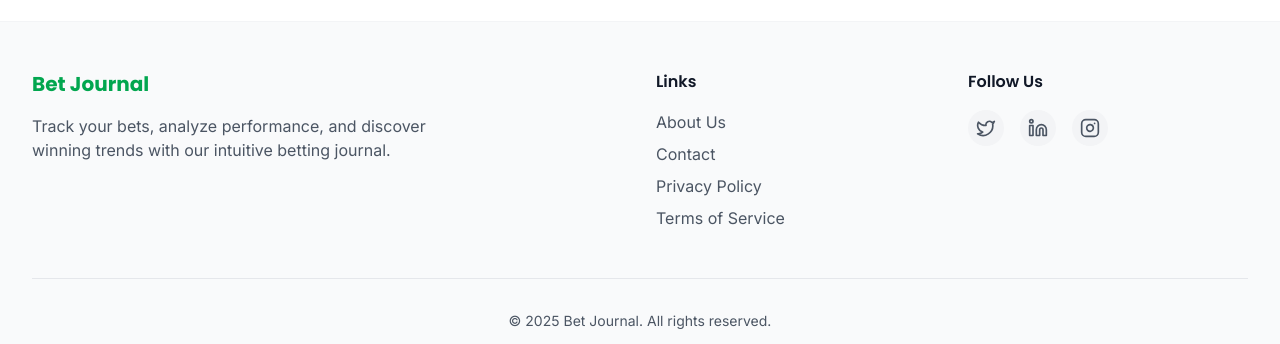
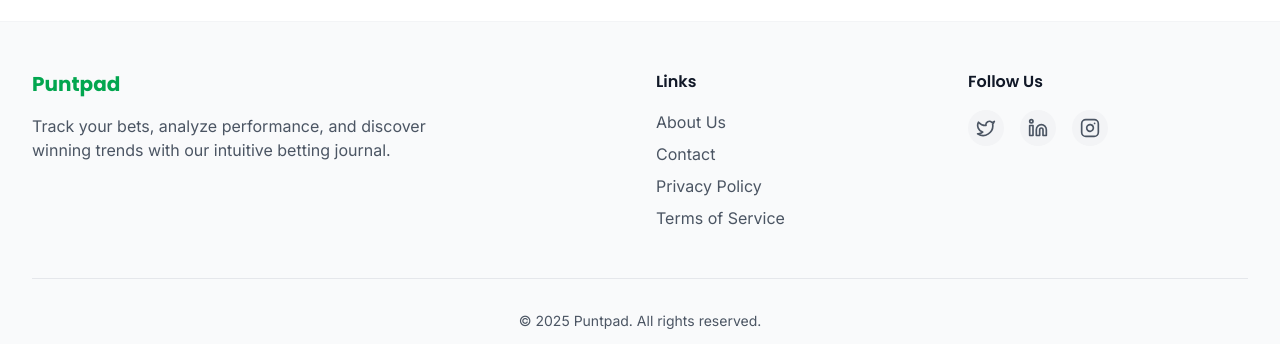
Before and after one commit to JackDilger/punt-pad, a React (Vite) app: page / in a window 1280 px wide. Shown: the part 2453-2797 px from the top of the page. Built offline with nearby package versions, Linux system fonts and the light colour scheme.

Commit message:
Rename app to Puntpad
Update app name to reflect the new name, Puntpad.  No functional changes.

```diff
--- a/index.html
+++ b/index.html
@@ -4,9 +4,9 @@
   <head>
     <meta charset="UTF-8" />
     <meta name="viewport" content="width=device-width, initial-scale=1.0" />
-    <title>Bet Journal - Track Smarter, Win More</title>
-    <meta name="description" content="Track your bets, analyze performance, and discover winning trends with Bet Journal." />
-    <meta name="author" content="Bet Journal" />
+    <title>Puntpad - Track Smarter, Win More</title>
+    <meta name="description" content="Track your bets, analyze performance, and discover winning trends with Puntpad." />
+    <meta name="author" content="Puntpad" />
     <meta property="og:image" content="/og-image.png" />
     <link rel="preconnect" href="https://fonts.googleapis.com" />
     <link rel="preconnect" href="https://fonts.gstatic.com" crossorigin />
--- a/src/components/Footer.tsx
+++ b/src/components/Footer.tsx
@@ -8,7 +8,7 @@ export const Footer = () => {
         <div className="grid grid-cols-1 md:grid-cols-4 gap-8">
           <div className="col-span-1 md:col-span-2">
             <h3 className="font-heading text-xl font-bold text-primary mb-4">
-              Bet Journal
+              Puntpad
             </h3>
             <p className="text-gray-600 max-w-md">
               Track your bets, analyze performance, and discover winning trends with our intuitive betting journal.
@@ -72,7 +72,7 @@ export const Footer = () => {
 
         <div className="mt-12 pt-8 border-t border-gray-200">
           <p className="text-center text-gray-600 text-sm">
-            © {new Date().getFullYear()} Bet Journal. All rights reserved.
+            © {new Date().getFullYear()} Puntpad. All rights reserved.
           </p>
         </div>
       </div>
--- a/src/components/Hero.tsx
+++ b/src/components/Hero.tsx
@@ -12,7 +12,7 @@ export const Hero = () => {
       <div className="container relative z-10 px-4 sm:px-6 lg:px-8">
         <div className="text-center max-w-4xl mx-auto">
           <h1 className="font-heading text-4xl sm:text-5xl lg:text-6xl font-bold mb-6 bg-clip-text text-primary animate-in fade-in duration-1000">
-            Bet Journal: Track Smarter, Win More
+            Puntpad: Track Smarter, Win More
           </h1>
           <p className="text-lg sm:text-xl text-gray-600 mb-8 max-w-2xl mx-auto animate-in fade-in slide-in-from-bottom-4 duration-1000 delay-150">
             Easily log your bets, analyze performance, and discover winning trends
```
